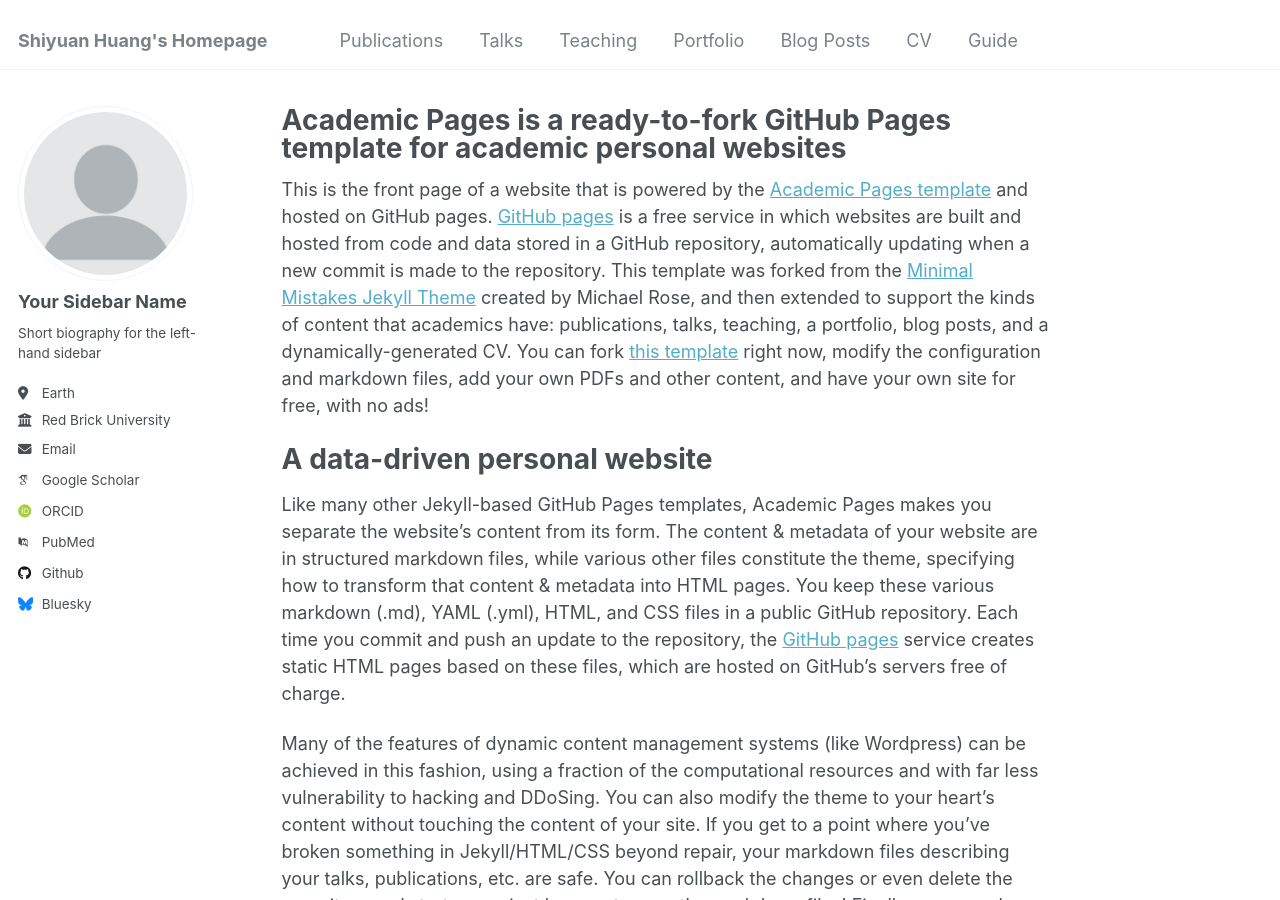
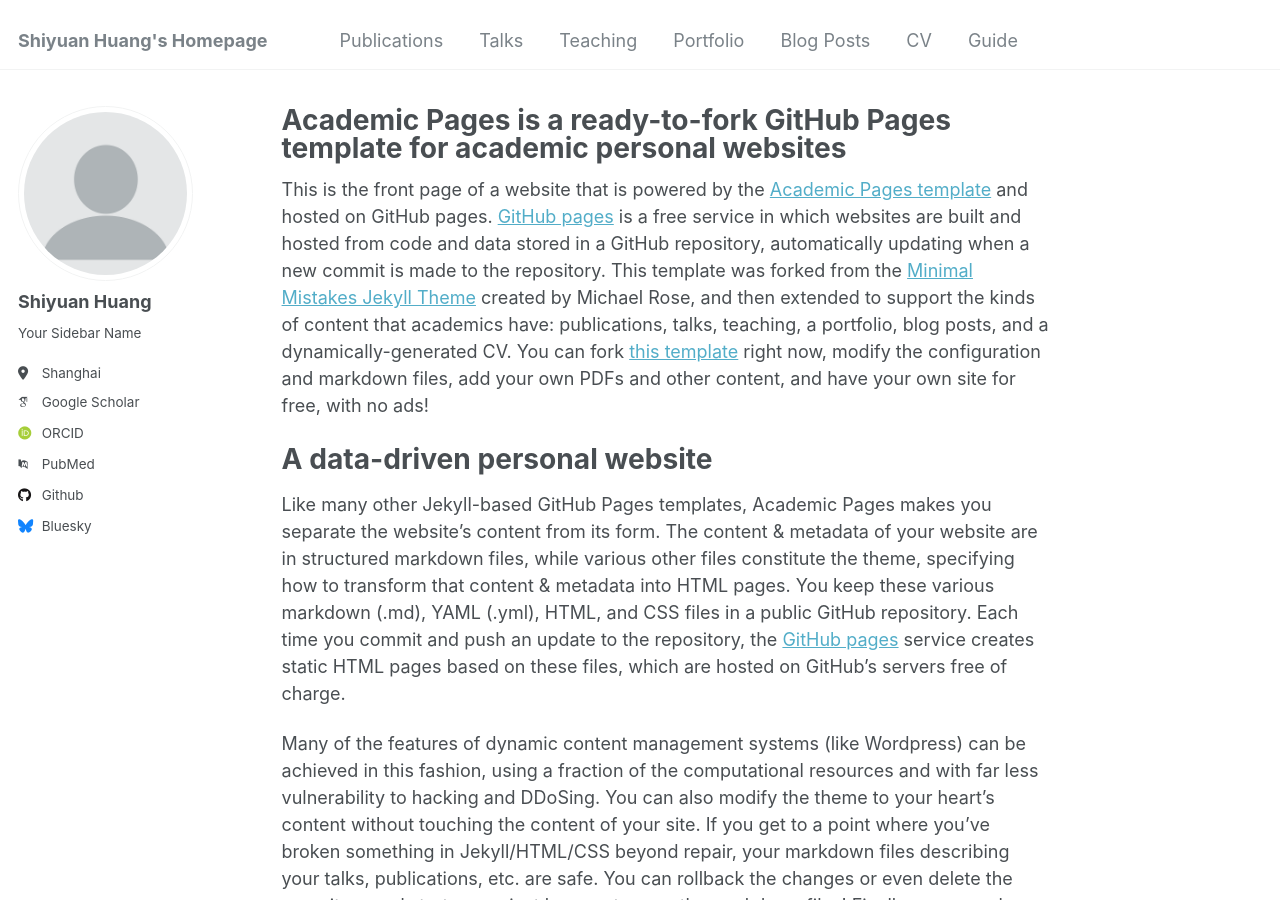
Before and after one commit to Hsy0406/Hsy0406.github.io, a Jekyll site: the page built from _pages/about.md, in a window 1280 px wide and 900 px high. Built offline with Jekyll 4.4.1, drawn with Linux system fonts in a browser that asks for light colours; some web fonts are replaced.

Commit message:
Update _config.yml

```diff
--- a/_config.yml
+++ b/_config.yml
@@ -22,13 +22,13 @@ repository               : "academicpages/academicpages.github.io"
 author:
   # Biographic information
   avatar           : "profile.png"
-  name             : "Your Sidebar Name"
+  name             : "Shiyuan Huang"
   pronouns         : # example: "she/her"
-  bio              : "Short biography for the left-hand sidebar"
-  location         : "Earth"
-  employer         : "Red Brick University"
+  bio              : "Your Sidebar Name"
+  location         : "Shanghai"
+  employer         : #"Red Brick University"
   uri              : # URL
-  email            : "none@example.org"
+  email            : #"none@example.org"
 
   # Academic websites
   arxiv            : # URL - Update with the correct link to your profile
```
